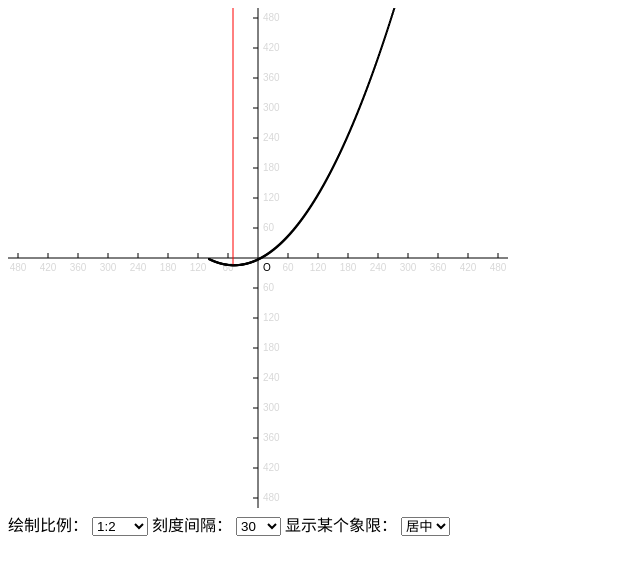
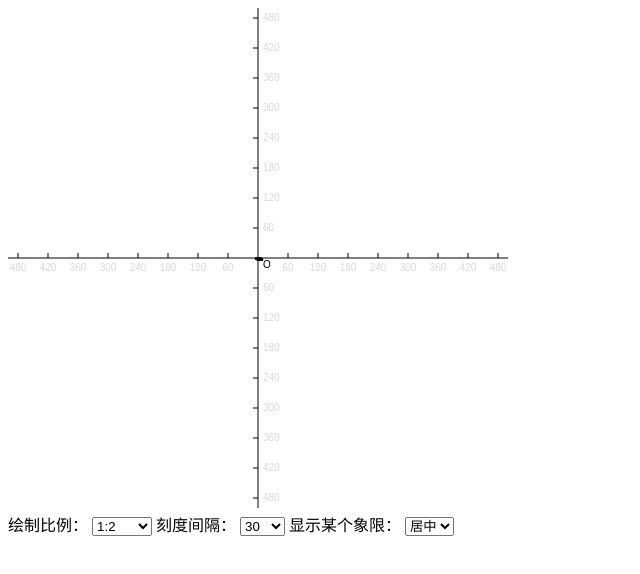
Before and after one commit to cengui/jun, a plain HTML site: page canvas.html in a window 1280 px wide. Shown: the whole page, without its empty margins (0-640 px from the left). Drawn offline with Linux system fonts and the light colour scheme.

Commit message:
update canvas.html

```diff
--- a/canvas.html
+++ b/canvas.html
@@ -7,10 +7,12 @@
 </head>
 <body>
 
-	<canvas id="tutorial" width="500" height="500"></canvas>
+	<canvas id="tutorial" width="1000" height="500"></canvas>
 	<div>
 		绘制比例：
 		<select name="" onchange="change1(this)">
+			<option value="0.01">1:0.01</option>
+			<option value="0.1">1:0.1</option>
 			<option value="1">1:1</option>
 			<option value="2" selected>1:2</option>
 			<option value="5">1:5</option>
@@ -39,7 +41,7 @@
 	</div>
 	<script>
 		function change1(elem){
-			ctx.setProportion( parseInt(elem.value) );
+			ctx.setProportion( parseFloat(elem.value) );
 			var st = new Date().getTime();
 			ctx.init();
 			console.log("init", new Date().getTime()-st);
@@ -76,12 +78,12 @@
 		function Canvas(context, width, height){
 
 			this.context = context;
-			this.width = width || 500;
+			this.width = width || 1000;
 			this.height = height || 500;
 			this.calibration = 30;//刻度
 			this.proportion = 2;//绘制比例
-			this.jx = 250;//width/2; 0坐标点的x位置
-			this.jy = 250;//height/2; 0坐标点的y位置
+			this.jx = this.width/2; //0坐标点的x位置
+			this.jy = this.height/2; //0坐标点的y位置
 
 			this.init();
 
@@ -108,14 +110,14 @@
 
 				if(quadran == 1){
 					this.jx = 50;
-					this.jy = 450;
+					this.jy = this.height-50;
 				}
 				if(quadran == 2){
-					this.jx = 450;
-					this.jy = 450;
+					this.jx = this.width - 50;
+					this.jy = this.height - 50;
 				}
 				if(quadran == 3){
-					this.jx = 450;
+					this.jx = this.width -50;
 					this.jy = 50;
 				}
 				if(quadran == 4){
@@ -124,9 +126,33 @@
 					this.jy = 50;
 				}
 			},
-			printPoint:function(x,y,width,height){
-				this.drawRect(this.getx(x), this.gety(y), width || 2, height || 2);
+			/**
+				在坐标系统打印一个点
+				x 轴坐标
+				y 轴坐标
+				width 点的宽度
+				height 点的高度
+			*/
+			printPoint:function(x,y,width,height){//默认点阵宽度2
+
+				x = this.getx(x);
+				y = this.gety(y);
+
+				if(x < this.width &&  y < this.height){
+					this.drawRect(x, y, width || 2, height || 2);
+					return true;
+				}
+				return false;
 			},
+			/***
+				在坐标系中画一条直线（线段）
+				x 线段结束点 x坐标
+				y 线段结束点 y坐标
+
+				sx 线段开始点 x坐标 可选 不传递将会使用上次画笔结束点
+				sy 线段开始点 y坐标 可选
+
+			*/
 			printLine:function(x, y, sx, sy){
 				this.drawLine(this.getx(x), this.gety(y), this.getx(sx),this.gety(sy));
 			},
@@ -143,6 +169,10 @@
 				this.context.fillRect(x, y, width, height);
 				this.context.stroke();
 			},
+			/***
+				非公开
+				在画布打印一个点，坐标为真实开始坐标和结束坐标
+			*/
 			drawLine:function(x, y, sx, sy){//目标x y 开始sx sy
 				this.context.beginPath();
 				if(sx !== undefined && sy !== undefined ){
@@ -153,12 +183,11 @@
 				this.context.stroke();
 			},
 			fillText:function(text, x, y){
-				this.context.textBaseline = "middle";
 				this.context.fillText(text, x, y);
 			},
 			build:function(){
-				var width = this.width;
-				var height = this.height;
+				//var width = this.width;
+				//var height = this.height;
 				//this.context.save();
 				this.setStrokeColor('#000000');
 				//this.drawLine(this.getx(0), this.gety(this.jy-height), this.getx(0), this.gety(this.jy*this.proportion));// y轴
@@ -172,46 +201,59 @@
 			},
 			buildCoordinate:function(calibration){//calibration 最小刻度
 
-				var sx = 0;
-				var sy = 0;
+
+
+				var width = this.width;
+				var height = this.height;
 
 				// len = 中心点到4个最远点的最大绝对值 / 最小间隔单位
-				var width = this.width * this.proportion;
-				var height = this.height * this.proportion;
 				var len = Math.max(
 							Math.max( Math.abs(this.getx(0) - width), Math.abs(this.getx(0) - 0) ), //x轴绝对最大值
-							Math.max( Math.abs( this.gety(0) - height ), Math.abs( this.gety(0) - 0 ) ) //y轴绝对最大值
-						) / calibration;
+							Math.max( Math.abs(this.gety(0) - height ), Math.abs(this.gety(0) - 0) ) //y轴绝对最大值
+						)*this.proportion / calibration;
 
 				//最大的一个象限能显示的点数
 				this.setFillColor('#d8d8d8');
-				for(var i=1; i<=len;i++){
+				var fixed = this.proportion >= 1 ? function(x){//对于绘制比例小于1 处理小位数
+					return x;
+				} : function(x){ return (x).toFixed(1);};
+
+
+
+				var j=0;//中间变量
+				var d = 0;
+				var sx=0;
+				var sy=0;
+
+				this.context.textBaseline = "middle";
+
+				for(var i=1; i<=len;i++){//注释过的代码都是适当优化过的 其实等于没优化
+					j = fixed(calibration*i);
 
 					sx = this.getx(calibration*i);//第一象限
 					sy = this.gety(0);
 					this.drawLine(sx, sy, sx, sy-5);
-					this.context.textBaseline = "middle";
 					this.context.textAlign = "center";
-					this.fillText(calibration*i, sx, sy+10);
+					this.fillText(j, sx, sy+10);
 
+					sx = this.getx(-calibration*i);//第3象限
+					//sy = this.gety(0);
+					this.drawLine(sx, sy, sx, sy-5);
+					//this.context.textAlign = "center";//  上面设置过了
+					this.fillText(j, sx, sy+10);
 
 					sx = this.getx(0);//第4象限
 					sy = this.gety(-calibration*i);
 					this.drawLine(sx, sy, sx-5, sy);
 					this.context.textAlign = "left";
-					this.fillText(calibration*i, sx+5, sy);
+					this.fillText(j, sx+5, sy);
 
-					sx = this.getx(-calibration*i);//第3象限
-					sy = this.gety(0);
-					this.drawLine(sx, sy, sx, sy-5);
-					this.context.textAlign = "center";
-					this.fillText(calibration*i, sx, sy+10);
 
-					sx = this.getx(0);//第2象限
+					//sx = this.getx(0);//第2象限
 					sy = this.gety(calibration*i);
 					this.drawLine(sx, sy, sx-5, sy);
-					this.context.textAlign = "left";
-					this.fillText(calibration*i, sx+5, sy);
+					//this.context.textAlign = "left"; 上面设置过了
+					this.fillText(j, sx+5, sy);
 
 				}
 
@@ -240,6 +282,7 @@
 			getfx:function(x){//抛物线方程
 				//ax^2 + bx + c
 				return this.a*(x*x)+this.b*x+this.c;
+				//return Math.tan(x)*1000;
 
 			},
 			getpx:function(){//顶点坐标
@@ -256,22 +299,33 @@
 			},
 			draw:function(context){// context printPoint //必要绘制点的方法
 				context.build();
-				for(var i=-100; i<300; i++){
-					context.printPoint(i, this.getfx(i));
+				for(var i=-200; i<100; i+=1){
+					context.printPoint(i,this.getfx(i));
 				}
 				context.setStrokeColor("#ff0000");
 				context.printLine(this.symmetryx(), this.min(), this.symmetryx(), this.getfx(300));
 			}
 		};
 
-		var par = new Parabola(0.005, 0.5, 0);
+		//var par = new Parabola(0.005, 0.5, 0);
+		var par = new Parabola();
+		par.getfx = function(x){
+			return Math.sin(x);
+		};
+		par.draw = function(context){
+			context.build();
+			for(var i=-2*Math.PI; i<2*Math.PI; i+=0.1){
+				//console.log( i );
+				context.printPoint(i,this.getfx(i));
+			}
+		};
 		/**
 		var par = new Parabola();
 		par.getfx = function(x){
 			return Math.sqrt(-4*x);
 		}
 		*/
-		var ctx = new Canvas( canvas.getContext('2d') );
+		var ctx = new Canvas( canvas.getContext('2d'), 500,500 );
 		par.draw(ctx);
 		//y*y = 4x;
 		//y = Math.sqrt(4x);
```
